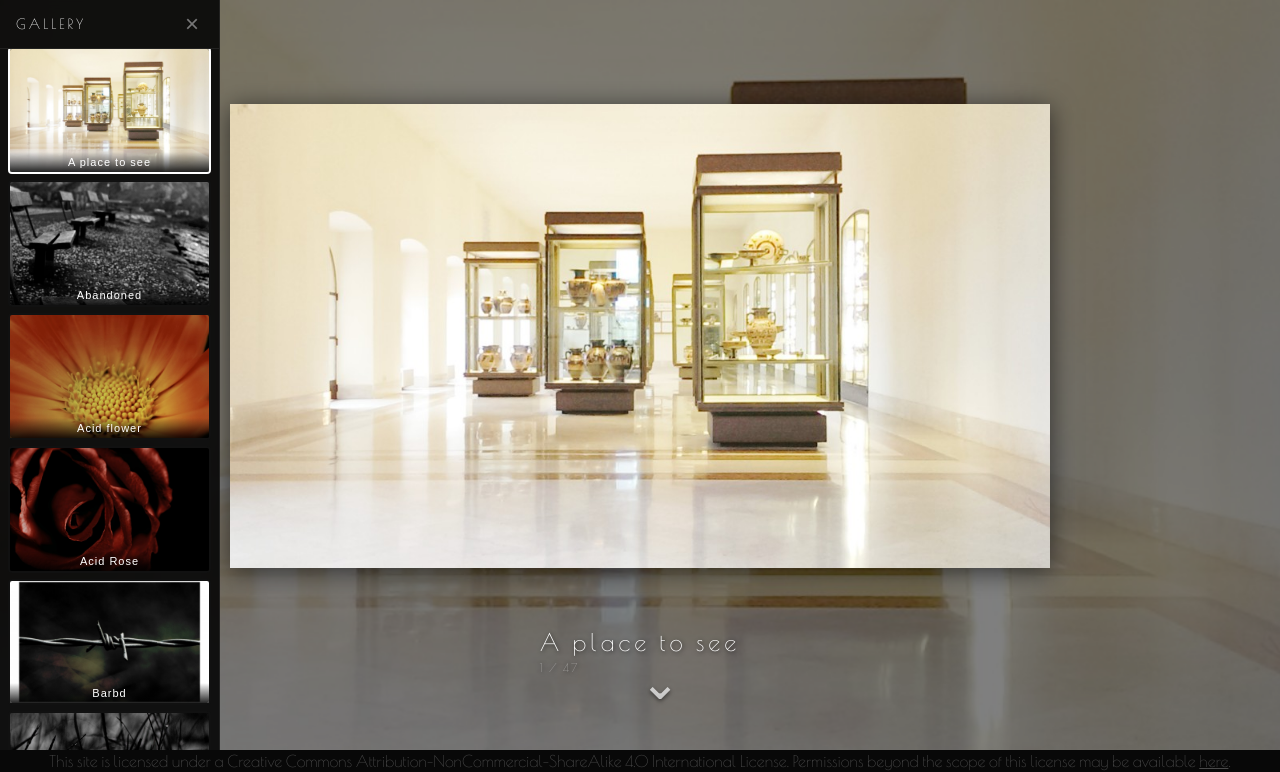
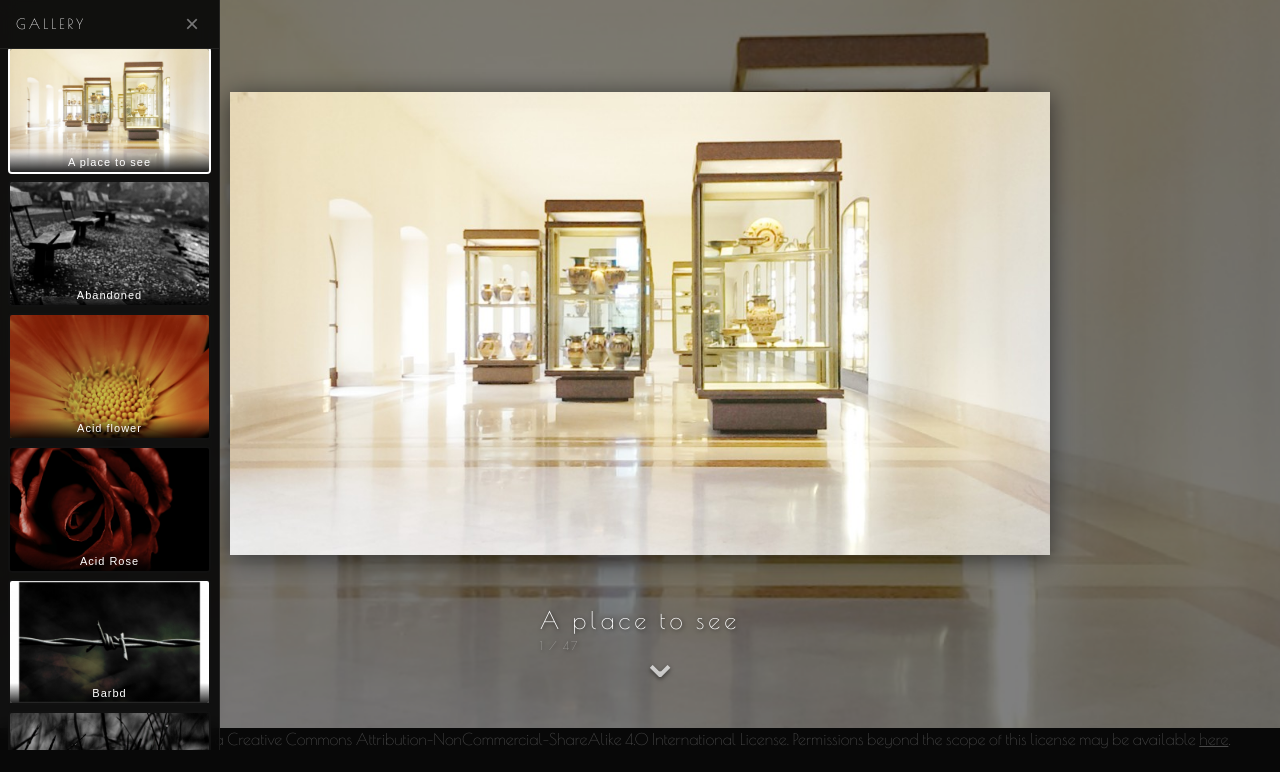
Before and after one commit to SimonJPegg/antipathy.org, an Astro site: page /photos in a window 1280 px wide. Shown: the part 50-822 px from the top of the page. After the commit the page ends 800 px from the top, so only its background shows below. Built offline with nearby package versions, Linux system fonts and the light colour scheme; Astro itself is replaced by a stand-in of ours.

Commit message:
keep gallery nav and footer on screen with fixed-viewport layout

```diff
--- a/src/layouts/Layout.astro
+++ b/src/layouts/Layout.astro
@@ -7,6 +7,9 @@ interface Props {
   description?: string;
   ogImage?: string;
   ogDescription?: string;
+  /* Fixed-viewport pages (the gallery) own their scroll internally so the nav
+     and footer stay put. Text pages leave this off and scroll normally. */
+  fullHeight?: boolean;
 }
 
 const {
@@ -14,6 +17,7 @@ const {
   description = "Photography by Ciaran",
   ogImage = "/logo.jpg",
   ogDescription = "Photography by Ciaran",
+  fullHeight = false,
 } = Astro.props;
 const ogTitle = `antipathy.org : ${pageTitle}`;
 ---
@@ -38,7 +42,7 @@ const ogTitle = `antipathy.org : ${pageTitle}`;
     <meta name="twitter:card" content="summary_large_image" />
   </head>
   <body>
-    <div class="site">
+    <div class:list={["site", { "site--fixed": fullHeight }]}>
       <Navigation />
       <div class="site-content">
         <slot />
@@ -83,4 +87,21 @@ const ogTitle = `antipathy.org : ${pageTitle}`;
   .site-content {
     flex-grow: 1;
   }
+
+  /* Fixed-viewport mode: the whole app is exactly one screen tall, and
+     .site-content is the flex child that scrolls internally. The nav and
+     footer take their natural height; content gets the rest. This keeps the
+     nav and footer on screen regardless of the footer's wrapped height. */
+  .site--fixed {
+    height: 100vh;
+    height: 100dvh;
+    min-height: 0;
+    overflow: hidden;
+  }
+
+  .site--fixed .site-content {
+    display: flex;
+    flex-direction: column;
+    min-height: 0;
+  }
 </style>
--- a/src/pages/photos/index.astro
+++ b/src/pages/photos/index.astro
@@ -8,7 +8,7 @@ const photos = (await getCollection("photos")).sort((a, b) =>
 );
 ---
 
-<Layout pageTitle="Photos">
+<Layout pageTitle="Photos" fullHeight={true}>
   <!-- Grid overlay panel — fixed, toggleable, follows the user -->
   <div class="grid-panel open" id="grid-panel">
     <div class="grid-panel-header">
@@ -286,7 +286,11 @@ const photos = (await getCollection("photos")).sort((a, b) =>
 
   /* Parallax view */
   .parallax-container {
-    height: calc(100vh - 50px);
+    /* Own scroll region. flex:1 fills the space the layout leaves between the
+       nav and the footer, whatever the footer's wrapped height is. Needs the
+       flex chain in Layout.astro to have a definite height (see .site). */
+    flex: 1;
+    min-height: 0;
     overflow-y: auto;
     overflow-x: hidden;
     perspective: 1px;
@@ -294,7 +298,7 @@ const photos = (await getCollection("photos")).sort((a, b) =>
 
   .photo-section {
     position: relative;
-    height: calc(100vh - 50px);
+    height: 100%;
     background-attachment: fixed;
     background-position: center;
     background-repeat: no-repeat;
```
